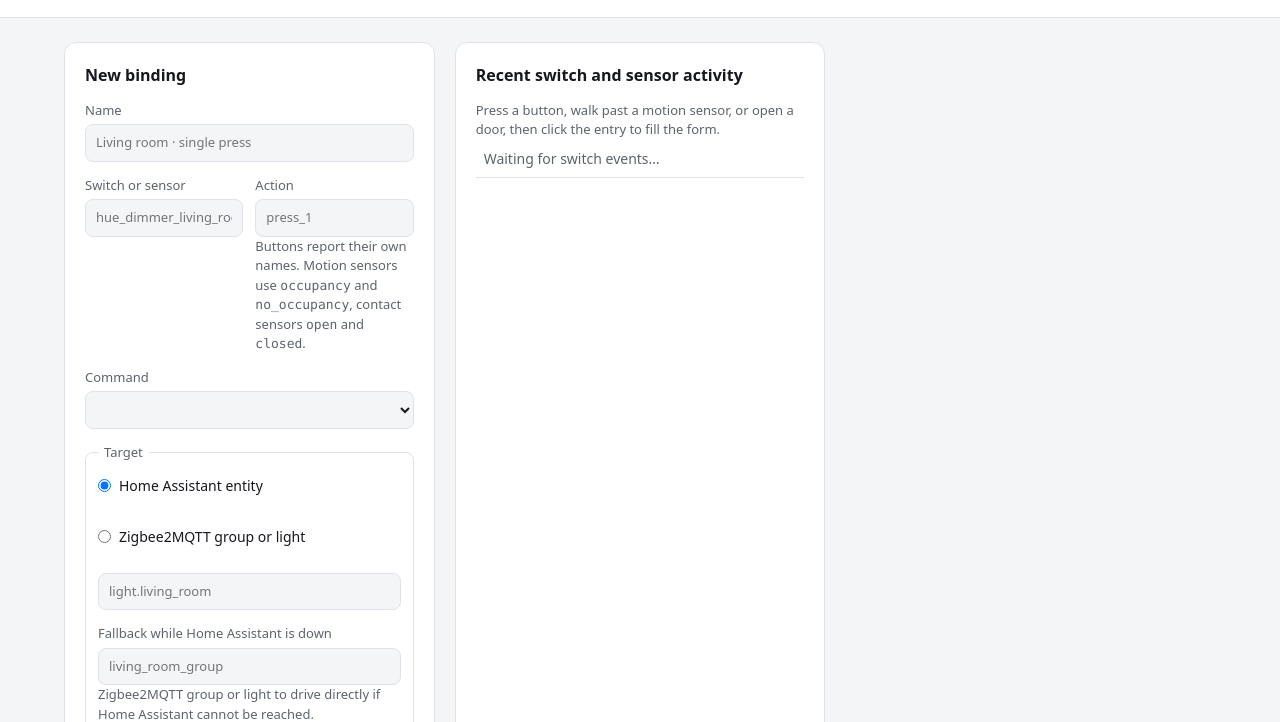
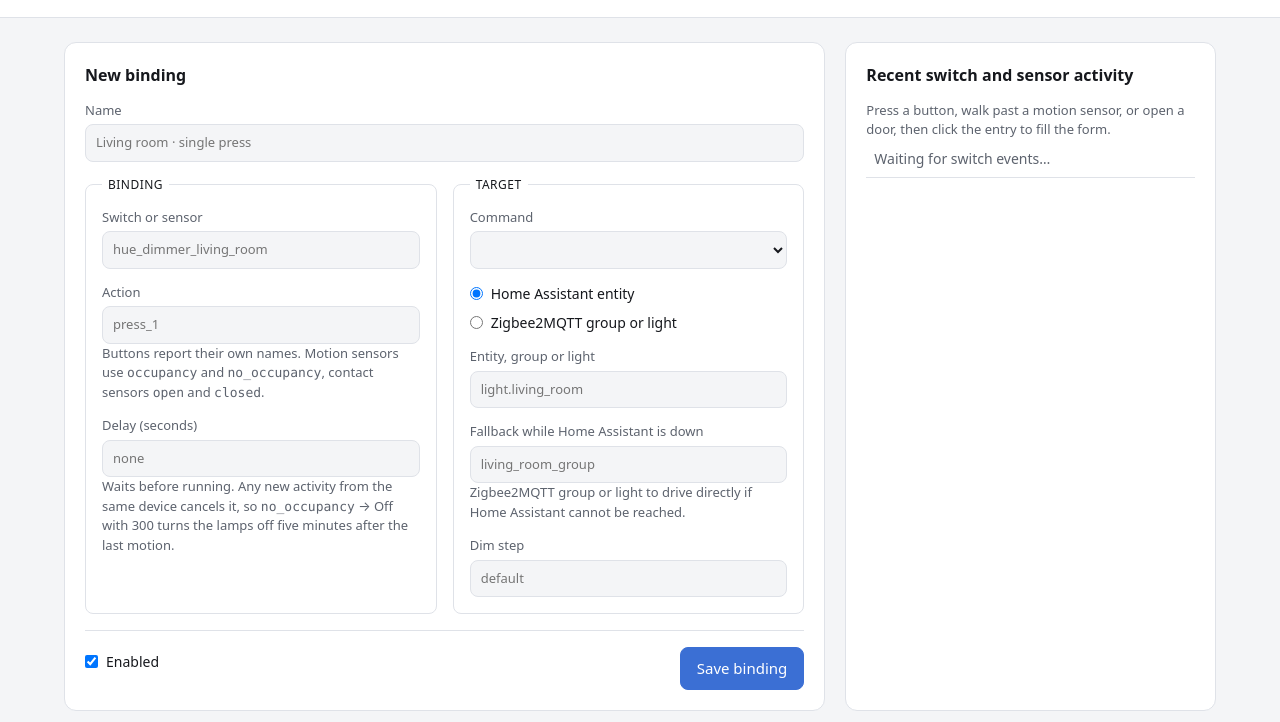
Before and after one commit to juliusvaart/standalone-z2m, a website: page switchboard/public/index.html in a window 1280 px wide. Shown: the part 78-800 px from the top of the page. Drawn offline with Linux system fonts and the light colour scheme; no server answers.

Commit message:
Upgrade switchboard interface

```diff
--- a/switchboard/public/index.html
+++ b/switchboard/public/index.html
@@ -20,7 +20,7 @@
 </header>
 
 <main>
-  <section class="panel">
+  <section class="panel form">
     <h2 id="form-title">New binding</h2>
     <form id="rule-form">
       <input type="hidden" id="rule-id">
@@ -29,30 +29,39 @@
         <input id="name" placeholder="Living room · single press">
       </label>
 
-      <div class="row">
+      <div class="form-columns">
+        <fieldset class="column">
+          <legend>Binding</legend>
           <label>Switch or sensor
             <input id="device" list="device-list" placeholder="hue_dimmer_living_room" required>
             <datalist id="device-list"></datalist>
           </label>
+
           <label>Action
             <input id="action" list="action-list" placeholder="press_1" required>
             <datalist id="action-list"></datalist>
             <span class="hint">Buttons report their own names. Motion sensors use <code>occupancy</code> and <code>no_occupancy</code>, contact sensors <code>open</code> and <code>closed</code>.</span>
           </label>
-      </div>
 
+          <label>Delay <span class="hint">(seconds)</span>
+            <input id="delay" type="number" min="1" max="86400" placeholder="none">
+            <span class="hint">Waits before running. Any new activity from the same device cancels it, so <code>no_occupancy</code> → Off with 300 turns the lamps off five minutes after the last motion.</span>
+          </label>
+        </fieldset>
+
+        <fieldset class="column">
+          <legend>Target</legend>
           <label>Command
             <select id="command"></select>
           </label>
 
-      <fieldset>
-        <legend>Target</legend>
           <div class="radios">
             <label class="inline"><input type="radio" name="kind" value="ha" checked> Home Assistant entity</label>
             <label class="inline"><input type="radio" name="kind" value="z2m"> Zigbee2MQTT group or light</label>
           </div>
           <p class="hint" id="kind-hint"></p>
-        <label>
+
+          <label>Entity, group or light
             <input id="target" list="target-list" placeholder="light.living_room" required>
             <datalist id="target-list"></datalist>
           </label>
@@ -62,25 +71,21 @@
             <datalist id="z2m-list"></datalist>
             <span class="hint">Zigbee2MQTT group or light to drive directly if Home Assistant cannot be reached.</span>
           </label>
-      </fieldset>
 
-      <div class="row">
           <label>Dim step <span class="hint" id="step-hint"></span>
             <input id="step" type="number" min="1" placeholder="default">
           </label>
-        <label>Delay <span class="hint">(seconds)</span>
-          <input id="delay" type="number" min="1" max="86400" placeholder="none">
-          <span class="hint">Waits before running. Any new activity from the same device cancels it, so <code>no_occupancy</code> → Off with 300 turns the lamps off five minutes after the last motion.</span>
-        </label>
+        </fieldset>
       </div>
-
-      <label class="inline"><input type="checkbox" id="enabled" checked> Enabled</label>
 
       <p id="form-error" class="error" hidden></p>
 
+      <div class="form-footer">
+        <label class="inline"><input type="checkbox" id="enabled" checked> Enabled</label>
         <div class="actions">
           <button type="submit" class="primary">Save binding</button>
           <button type="button" id="cancel" hidden>Cancel</button>
+        </div>
       </div>
     </form>
   </section>
@@ -93,6 +98,7 @@
 
   <section class="panel wide">
     <h2>Bindings</h2>
+    <div class="table-scroll">
     <table id="rules">
       <thead>
         <tr>
@@ -101,6 +107,7 @@
       </thead>
       <tbody></tbody>
     </table>
+    </div>
     <p id="rules-empty" class="empty">No bindings yet.</p>
   </section>
 </main>
--- a/switchboard/public/style.css
+++ b/switchboard/public/style.css
@@ -41,7 +41,7 @@ header {
 h1 { margin: 0; font-size: 22px; }
 h2 { margin: 0 0 14px; font-size: 16px; }
 .sub, .hint { color: var(--muted); font-size: 13px; margin: 2px 0 0; }
-.status { display: flex; gap: 8px; align-items: center; }
+.status { display: flex; flex-wrap: wrap; gap: 8px; align-items: center; }
 .pill {
   padding: 4px 10px;
   border: 1px solid var(--line);
@@ -68,6 +68,12 @@ main {
   border-radius: 12px;
 }
 .panel.wide { grid-column: 1 / -1; }
+/* The form is the busiest panel, so it takes two tracks once three of them fit.
+   Below that it stays one track, where a span would invent an extra column. */
+.panel.form { container-type: inline-size; }
+@media (min-width: 1060px) {
+  .panel.form { grid-column: span 2; }
+}
 label { display: block; margin-bottom: 14px; font-size: 13px; color: var(--muted); }
 label.inline { display: flex; align-items: center; gap: 8px; color: var(--fg); font-size: 14px; }
 input, select {
@@ -83,8 +89,32 @@ input, select {
 label.inline input { width: auto; margin: 0; }
 fieldset { border: 1px solid var(--line); border-radius: 8px; padding: 12px; margin: 0 0 14px; }
 legend { font-size: 13px; color: var(--muted); padding: 0 6px; }
-.radios { display: flex; flex-wrap: wrap; gap: 16px; margin-bottom: 8px; }
-.row { display: grid; gap: 12px; grid-template-columns: 1fr 1fr; }
+/* Keyed to the panel, not the viewport: the columns only split when the panel
+   itself is wide, which is not the same thing on a tablet. */
+.form-columns { display: grid; gap: 16px; }
+@container (min-width: 620px) {
+  .form-columns { grid-template-columns: 1fr 1fr; }
+}
+fieldset.column { margin: 0; padding: 14px 16px 2px; }
+fieldset.column legend {
+  font-size: 12px;
+  text-transform: uppercase;
+  letter-spacing: .04em;
+  color: var(--fg);
+}
+.form-footer {
+  display: flex;
+  flex-wrap: wrap;
+  gap: 16px;
+  align-items: center;
+  justify-content: space-between;
+  margin-top: 16px;
+  padding-top: 16px;
+  border-top: 1px solid var(--line);
+}
+.radios { display: flex; flex-wrap: wrap; gap: 8px 16px; margin-bottom: 8px; }
+.radios label.inline { margin-bottom: 0; }
+#kind-hint { margin-bottom: 14px; }
 .actions { display: flex; gap: 10px; }
 button {
   padding: 9px 16px;
@@ -98,6 +128,9 @@ button {
 button.primary { background: var(--accent); border-color: var(--accent); color: #fff; }
 button.small { padding: 4px 9px; font-size: 12px; }
 button:hover { filter: brightness(1.08); }
+/* The bindings table has a floor width; let it scroll inside the panel instead of
+   pushing the whole page sideways on a phone. */
+.table-scroll { overflow-x: auto; }
 table { width: 100%; border-collapse: collapse; }
 th, td { padding: 9px 8px; text-align: left; vertical-align: top; border-bottom: 1px solid var(--line); font-size: 14px; }
 th { font-size: 12px; text-transform: uppercase; letter-spacing: .04em; color: var(--muted); }
@@ -123,7 +156,4 @@ code { font-family: ui-monospace, SFMono-Regular, Menlo, monospace; font-size: 1
 .recent time { color: var(--muted); font-size: 12px; }
 .empty { color: var(--muted); font-size: 14px; }
 .error { color: var(--bad); font-size: 13px; }
-@media (max-width: 560px) {
-  .row { grid-template-columns: 1fr; }
-}
 .hint.warn { color: var(--bad); }
```
Lines whose indentation alone changed are shown as unchanged.
